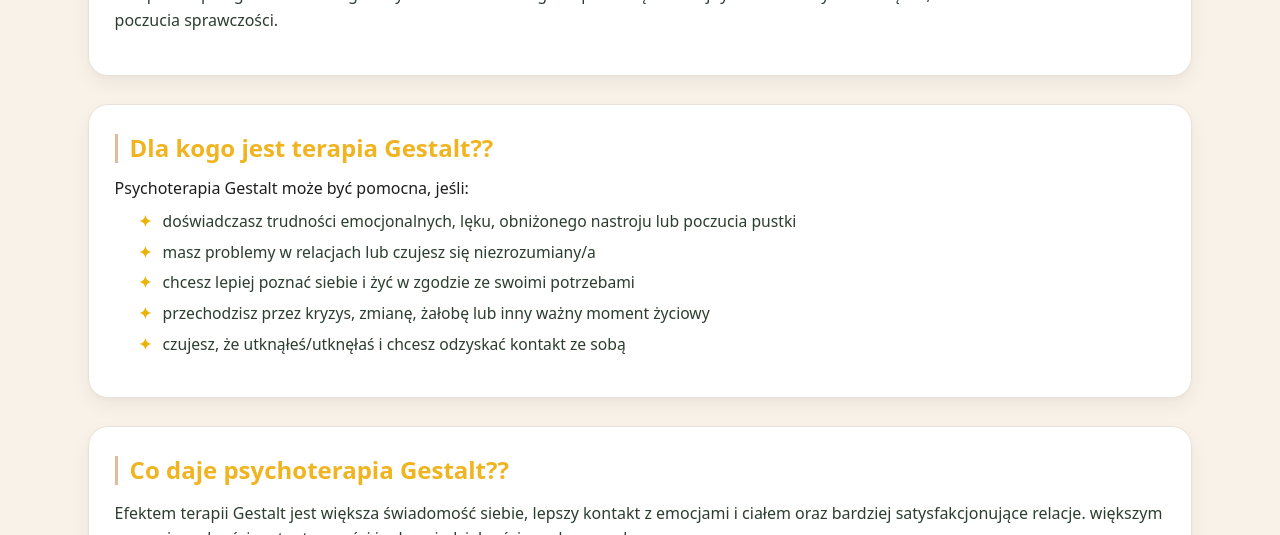
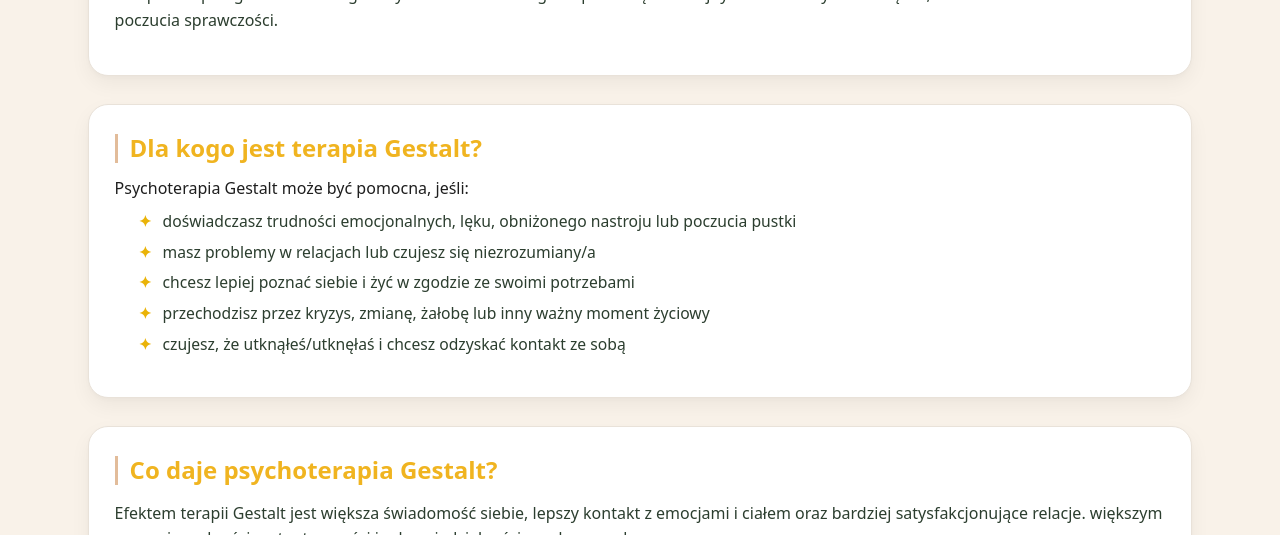
Before and after one commit to IevgeniiaAbdulina/Black-Sheep, an Angular app: page /home in a window 1280 px wide. Shown: the part 3420-3955 px from the top of the page. Built offline with nearby package versions, Linux system fonts and the light colour scheme.

Commit message:
fix: remove doubled question marck.

```diff
--- a/src/app/features/landing/components/about-gestalt/about-gestalt.html
+++ b/src/app/features/landing/components/about-gestalt/about-gestalt.html
@@ -46,7 +46,7 @@
   <article
     class="card"
     aria-label="Dla kogo jest terapia Gestalt – trudności i potrzeby">
-    <h3>{{ gestalt.for_whom.title }}?</h3>
+    <h3>{{ gestalt.for_whom.title }}</h3>
 
     <h4>{{ gestalt.for_whom.subtitle }}:</h4>
     <div class="card-content">
@@ -61,7 +61,7 @@
   <article
     class="card"
     aria-label="Efekty terapii Gestalt i kontakt">
-    <h3>{{ gestalt.advantages.title }}?</h3>
+    <h3>{{ gestalt.advantages.title }}</h3>
 
     @for (p of gestalt.advantages.content; track $index) {
       <p>{{ p }}</p>
```
